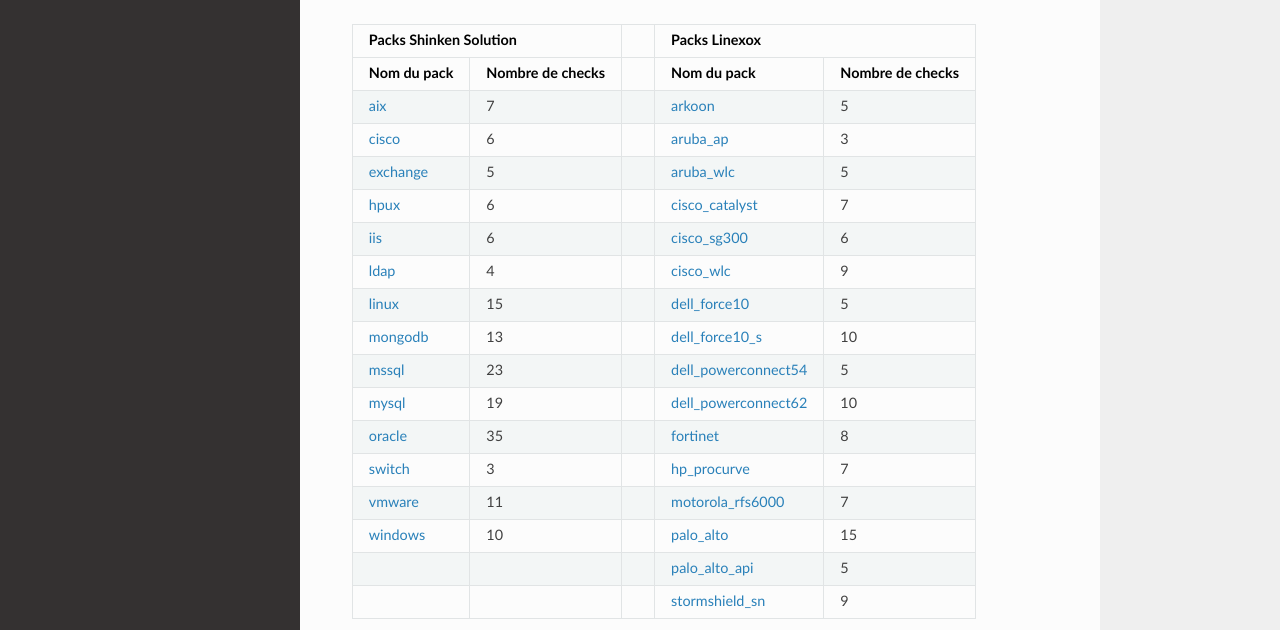
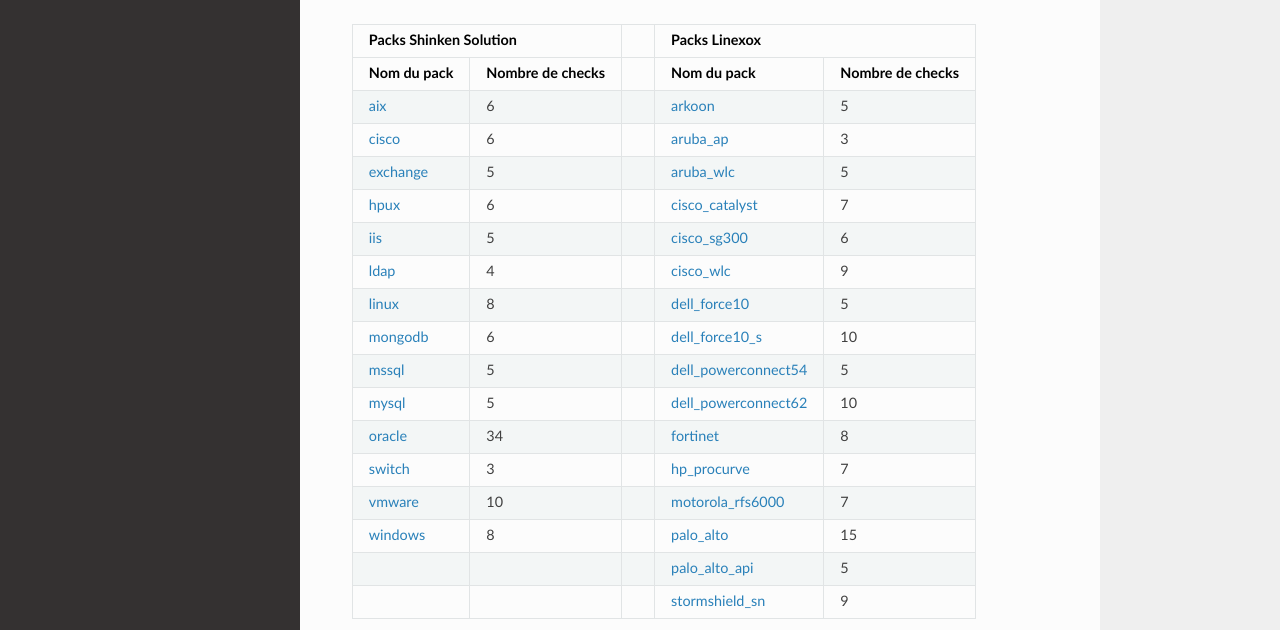
Before and after one commit to Geoglinexos/readthedocs, a Sphinx documentation site: the page built from source/index.rst, in a window 1280 px wide and 1357 px high. Shown: the part 424-1054 px from the top of the window. Built offline with Sphinx 7.4.7 and the Read the Docs theme 2.0.0, drawn with Linux system fonts in a browser that asks for light colours; pages that are not in the unit, such as notebooks, are missing from menus.

Commit message:
corrections

```diff
--- a/source/index.rst
+++ b/source/index.rst
@@ -25,7 +25,7 @@
 +-----------------------+-----------------------+-------+-----------------------+-----------------------+
 | Nom du pack           | Nombre de checks      |       |Nom du pack            | Nombre de checks      |
 +=======================+=======================+=======+=======================+=======================+
-| `aix`_                |            7          |       | `arkoon`_             |            5          |
+| `aix`_                |            6          |       | `arkoon`_             |            5          |
 +-----------------------+-----------------------+-------+-----------------------+-----------------------+
 | `cisco`_              |            6          |       | `aruba_ap`_           |            3          |
 +-----------------------+-----------------------+-------+-----------------------+-----------------------+
@@ -33,25 +33,25 @@
 +-----------------------+-----------------------+-------+-----------------------+-----------------------+
 | `hpux`_               |            6          |       | `cisco_catalyst`_     |            7          |
 +-----------------------+-----------------------+-------+-----------------------+-----------------------+
-| `iis`_                |            6          |       | `cisco_sg300`_        |            6          |
+| `iis`_                |            5          |       | `cisco_sg300`_        |            6          |
 +-----------------------+-----------------------+-------+-----------------------+-----------------------+
 | `ldap`_               |            4          |       | `cisco_wlc`_          |            9          |
 +-----------------------+-----------------------+-------+-----------------------+-----------------------+
-| `linux`_              |           15          |       | `dell_force10`_       |            5          |
+| `linux`_              |            8          |       | `dell_force10`_       |            5          |
 +-----------------------+-----------------------+-------+-----------------------+-----------------------+
-| `mongodb`_            |           13          |       | `dell_force10_s`_     |            10         |
+| `mongodb`_            |            6          |       | `dell_force10_s`_     |            10         |
 +-----------------------+-----------------------+-------+-----------------------+-----------------------+
-| `mssql`_              |           23          |       | `dell_powerconnect54`_|            5          |
+| `mssql`_              |            5          |       | `dell_powerconnect54`_|            5          |
 +-----------------------+-----------------------+-------+-----------------------+-----------------------+
-| `mysql`_              |           19          |       | `dell_powerconnect62`_|           10          |
+| `mysql`_              |            5          |       | `dell_powerconnect62`_|           10          |
 +-----------------------+-----------------------+-------+-----------------------+-----------------------+
-| `oracle`_             |           35          |       | `fortinet`_           |            8          |
+| `oracle`_             |           34          |       | `fortinet`_           |            8          |
 +-----------------------+-----------------------+-------+-----------------------+-----------------------+
 | `switch`_             |            3          |       | `hp_procurve`_        |            7          |
 +-----------------------+-----------------------+-------+-----------------------+-----------------------+
-| `vmware`_             |           11          |       | `motorola_rfs6000`_   |            7          |
+| `vmware`_             |           10          |       | `motorola_rfs6000`_   |            7          |
 +-----------------------+-----------------------+-------+-----------------------+-----------------------+
-| `windows`_            |           10          |       | `palo_alto`_          |           15          |
+| `windows`_            |            8          |       | `palo_alto`_          |           15          |
 +-----------------------+-----------------------+-------+-----------------------+-----------------------+
 |                       |                       |       | `palo_alto_api`_      |            5          |
 +-----------------------+-----------------------+-------+-----------------------+-----------------------+
--- a/source/shinken_solution/oracle.rst
+++ b/source/shinken_solution/oracle.rst
@@ -34,6 +34,11 @@
 oracle-flash-recovery-area
 	1 Check sur les espaces de stockage FRA
 
+
+~~~~~~
+
+oracle-pga-in-memory-sort-ratio
+	1 Check sur la partie mémoire Program Global Area
 
 ~~~~~
 
```
